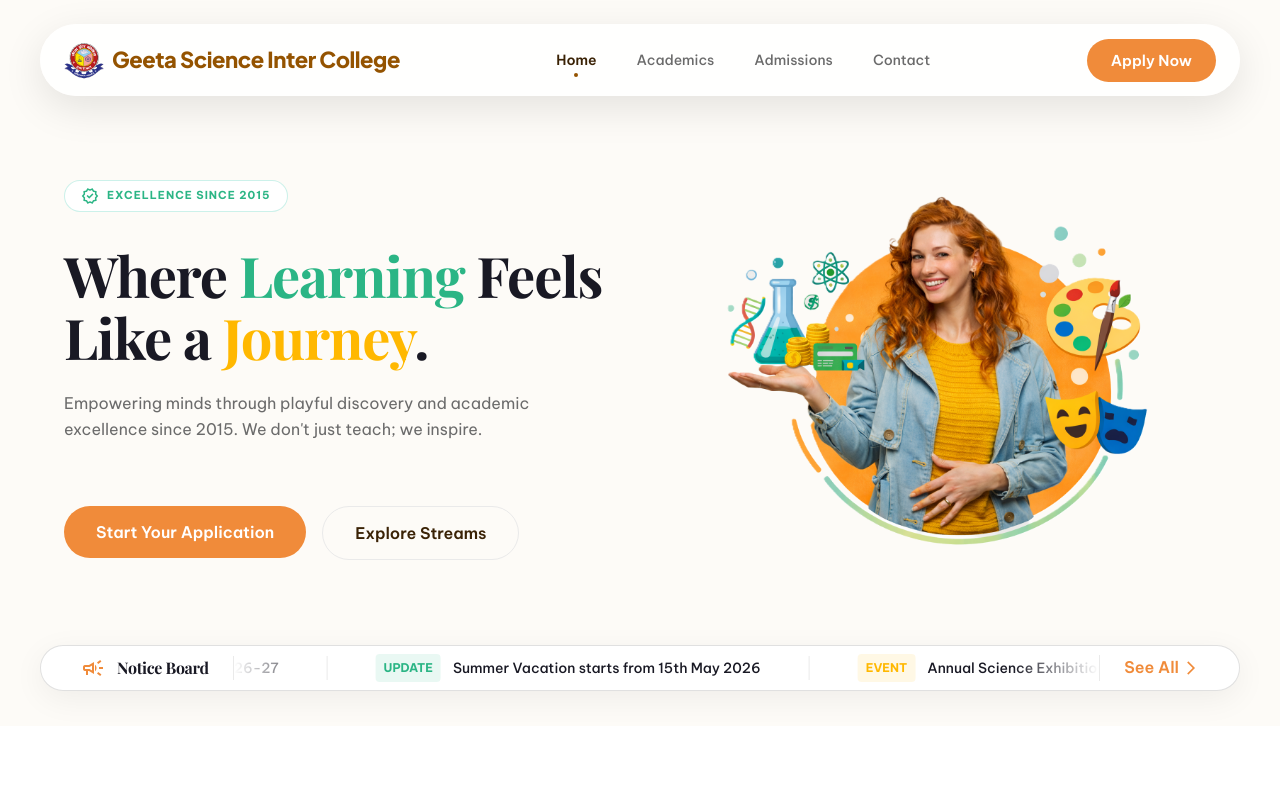
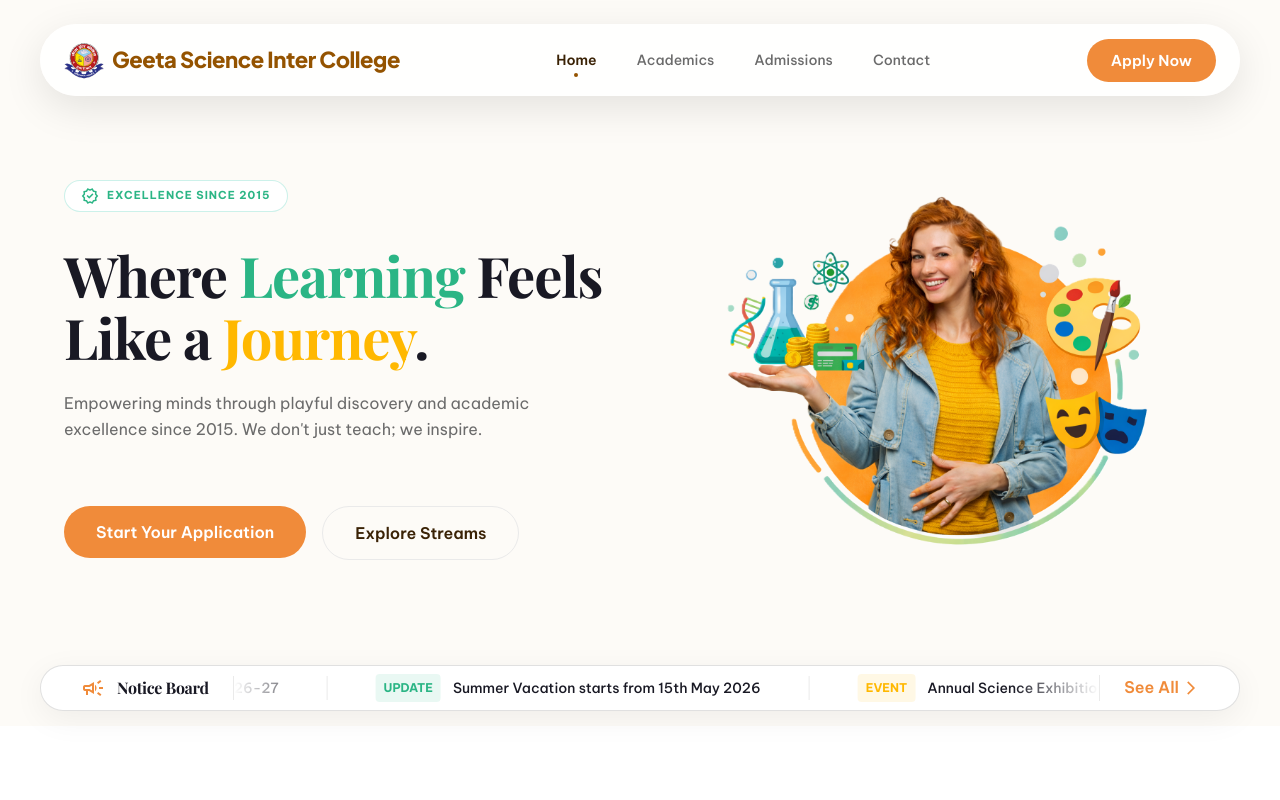
Before and after one commit to Subhampas1/geetascienceintercollege, a React (Vite) app: page / in a window 1280 px wide. Shown: the top 800 px of the page. Built offline with nearby package versions, Linux system fonts and the light colour scheme; a web font is replaced by a local one.

Commit message:
Move Notice Board slightly down to reduce overlap with hero

```diff
--- a/src/pages/Home.css
+++ b/src/pages/Home.css
@@ -92,8 +92,8 @@ section {
 @media (min-width: 992px) {
   .notice-section {
     background-color: transparent !important;
-    margin-top: -35px;
-    margin-bottom: 35px;
+    margin-top: -15px;
+    margin-bottom: 15px;
     padding: 0;
     position: relative;
     z-index: 20;
```
